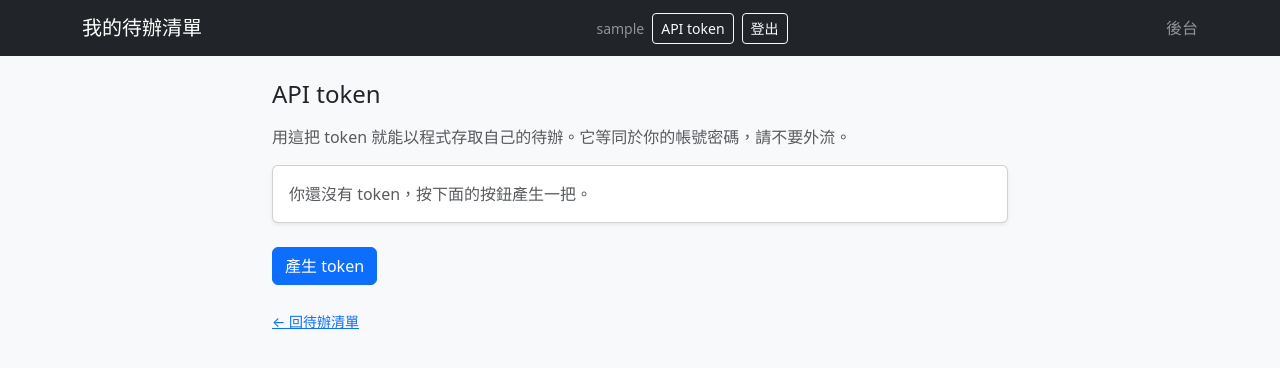
After one commit to RyanWu9863/personal_system, a Django app: page /token/ in a window 1280 px wide. The commit adds this page. Shown: the top 368 px of the page. Run offline with Django 5.2, Linux system fonts and the light colour scheme; the visitor is signed in with stand-in values (Sample User, id 1); data that the repository does not hold is empty.

Commit message:
加入 API token 自助頁面，並補上七個測試
登入後可在 /token/ 查看、產生或重新產生自己的 API token，
不再需要管理員從後台建立。

重新產生是覆寫同一筆記錄的金鑰而非新增，因此一個使用者永遠
只有一把有效 token，舊的立刻失效；金鑰外流時使用者能自行輪替。
輪替端點限定 POST，避免被 GET 誤觸。

測試涵蓋：未登入導向登入頁、開頁面不會憑空建立 token、
產生、輪替會換掉舊金鑰、輪替後舊金鑰打 API 回 401、
GET 輪替端點回 405、頁面只顯示自己的 token。

README 一併更新 API 取得方式與測試數量，並改寫「已知取捨」：
token 目前以明文存放，真實系統應只存雜湊且僅顯示一次。

Co-Authored-By: Claude Opus 5 <noreply@anthropic.com>

```diff
--- a/templates/base.html
+++ b/templates/base.html
@@ -16,6 +16,7 @@
       {% if user.is_authenticated %}
         <div class="d-flex align-items-center gap-2">
           <span class="text-white-50 small">{{ user.username }}</span>
+          <a class="btn btn-sm btn-outline-light" href="{% url 'todo:api_token' %}">API token</a>
           <form method="post" action="{% url 'logout' %}" class="mb-0">
             {% csrf_token %}
             <button type="submit" class="btn btn-sm btn-outline-light">登出</button>
--- /dev/null
+++ b/todo/templates/todo/api_token.html
@@ -0,0 +1,50 @@
+{% extends "base.html" %}
+
+{% block title %}API token{% endblock %}
+
+{% block content %}
+<div class="row justify-content-center">
+  <div class="col-lg-8">
+
+    <h1 class="h4 mb-3">API token</h1>
+    <p class="text-muted">
+      用這把 token 就能以程式存取自己的待辦。它等同於你的帳號密碼，請不要外流。
+    </p>
+
+    <div class="card mb-4 shadow-sm">
+      <div class="card-body">
+        {% if token %}
+          <label class="form-label small text-muted mb-1">你的 token</label>
+          <input type="text" class="form-control font-monospace mb-2"
+                 value="{{ token.key }}" readonly onclick="this.select()">
+          <div class="small text-muted">建立於 {{ token.created_at|date:"Y-m-d H:i" }}</div>
+        {% else %}
+          <p class="mb-0 text-muted">你還沒有 token，按下面的按鈕產生一把。</p>
+        {% endif %}
+      </div>
+    </div>
+
+    <form method="post" action="{% url 'todo:api_token_regenerate' %}" class="mb-4">
+      {% csrf_token %}
+      {% if token %}
+        <button type="submit" class="btn btn-outline-danger"
+                onclick="return confirm('重新產生後，舊的 token 會立刻失效，確定嗎？')">
+          重新產生
+        </button>
+        <span class="small text-muted ms-2">舊的 token 會立刻失效</span>
+      {% else %}
+        <button type="submit" class="btn btn-primary">產生 token</button>
+      {% endif %}
+    </form>
+
+    {% if token %}
+      <h2 class="h6 text-muted">用法</h2>
+      <pre class="bg-white border rounded p-3 small"><code>curl -H "Authorization: Bearer {{ token.key }}" \
+  {{ request.scheme }}://{{ request.get_host }}/api/tasks/</code></pre>
+    {% endif %}
+
+    <a href="{% url 'todo:list' %}" class="small">← 回待辦清單</a>
+
+  </div>
+</div>
+{% endblock %}
--- a/todo/urls.py
+++ b/todo/urls.py
@@ -7,6 +7,8 @@ urlpatterns = [
     path("", views.task_list, name="list"),
     path("signup/", views.signup, name="signup"),
     path("add/", views.task_add, name="add"),
+    path("token/", views.api_token, name="api_token"),
+    path("token/regenerate/", views.api_token_regenerate, name="api_token_regenerate"),
     path("<int:pk>/toggle/", views.task_toggle, name="toggle"),
     path("<int:pk>/delete/", views.task_delete, name="delete"),
 ]
--- a/todo/views.py
+++ b/todo/views.py
@@ -1,9 +1,10 @@
 from django.shortcuts import render ,redirect, get_object_or_404
-from .models import Task
+from .models import ApiToken, Task, generate_api_key
 from .forms import TaskForm
 from django.contrib.auth import login as auth_login
 from django.contrib.auth.decorators import login_required
 from django.contrib.auth.forms import UserCreationForm
+from django.views.decorators.http import require_POST
 
 def signup(request):
     if request.method == "POST":
@@ -51,3 +52,20 @@ def task_toggle(request, pk):
 def task_delete(request, pk):
     get_object_or_404(Task, pk=pk, owner=request.user).delete()
     return redirect("todo:list")
+
+@login_required
+def api_token(request):
+    """顯示自己的 API token；還沒有就顯示產生按鈕。"""
+    return render(request, "todo/api_token.html", {
+        "token": ApiToken.objects.filter(user=request.user).first(),
+    })
+
+@login_required
+@require_POST
+def api_token_regenerate(request):
+    """產生或重新產生 token。舊的 key 會立刻失效。"""
+    token, created = ApiToken.objects.get_or_create(user=request.user)
+    if not created:
+        token.key = generate_api_key()
+        token.save()
+    return redirect("todo:api_token")
```
Also changed, not shown: todo/tests.py (+77 -0 lines), README.md.
